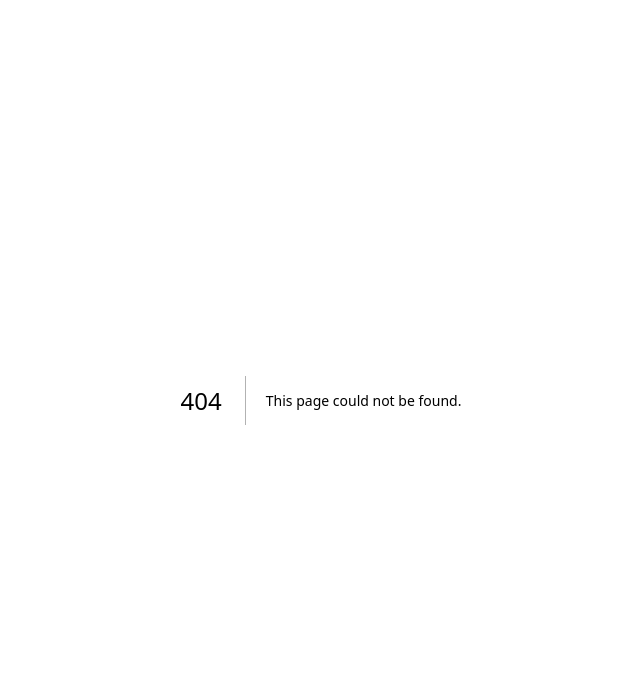
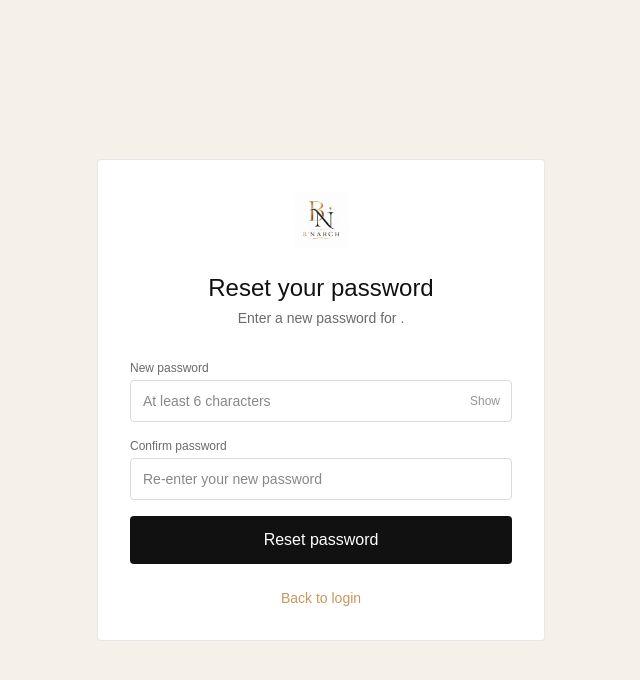
Before and after one commit to bongyy55/havenkey, a Next.js app in the folder frontend/: page /reset-password in a window 1280 px wide. Before the commit this address had no page. Shown: the top 680 px of the page, without its empty margins (319-959 px from the left). Built offline with nearby package versions, Linux system fonts and the light colour scheme.

Commit message:
Add forgot-password and reset-password frontend pages

```diff
--- /dev/null
+++ b/frontend/src/app/forgot-password/page.js
@@ -0,0 +1,105 @@
+"use client";
+
+import { useState } from "react";
+import Link from "next/link";
+import Image from "next/image";
+
+export default function ForgotPasswordPage() {
+  const [email, setEmail] = useState("");
+  const [submitted, setSubmitted] = useState(false);
+  const [loading, setLoading] = useState(false);
+  const [error, setError] = useState("");
+
+  const handleSubmit = async (e) => {
+    e.preventDefault();
+    setLoading(true);
+    setError("");
+
+    try {
+      await fetch("http://127.0.0.1:8000/forgot-password", {
+        method: "POST",
+        headers: { "Content-Type": "application/json" },
+        body: JSON.stringify({ email }),
+      });
+
+      setSubmitted(true);
+    } catch (err) {
+      setError("Could not connect to the server. Please try again.");
+    } finally {
+      setLoading(false);
+    }
+  };
+
+  return (
+    <div className="min-h-screen bg-[#F5F1E8] flex items-center justify-center px-6 py-16">
+      <div className="w-full max-w-md bg-white rounded-sm p-8 border border-[#111111]/10">
+        <Link href="/" className="flex justify-center mb-6">
+          <Image
+            src="/logo.jpeg"
+            alt="B'Narch"
+            width={160}
+            height={160}
+            className="h-14 w-auto object-contain"
+            priority
+          />
+        </Link>
+
+        {!submitted ? (
+          <>
+            <h1 className="font-display text-2xl text-[#111111] text-center mb-1">
+              Reset your password
+            </h1>
+            <p className="text-sm text-[#2B2B2B]/70 text-center mb-8">
+              Enter your email address and we'll send you a link to reset it.
+            </p>
+
+            <form onSubmit={handleSubmit} className="space-y-4">
+              <div>
+                <label className="block text-xs text-[#2B2B2B]/70 mb-1">
+                  Email address
+                </label>
+                <input
+                  type="email"
+                  required
+                  value={email}
+                  onChange={(e) => setEmail(e.target.value)}
+                  className="w-full border border-[#111111]/15 rounded-sm px-3 py-2.5 text-sm text-[#111111] outline-none focus:border-[#C9975C]"
+                  placeholder="you@example.com"
+                />
+              </div>
+
+              {error && <p className="text-red-500 text-sm">{error}</p>}
+
+              <button
+                type="submit"
+                disabled={loading}
+                className="w-full bg-[#111111] text-white font-medium py-3 rounded-sm hover:bg-[#C9975C] transition disabled:opacity-50"
+              >
+                {loading ? "Sending..." : "Send reset link"}
+              </button>
+            </form>
+          </>
+        ) : (
+          <div className="text-center">
+            <div className="mx-auto mb-6 w-14 h-14 rounded-full bg-[#F5F1E8] flex items-center justify-center">
+              <span className="text-2xl">✉️</span>
+            </div>
+            <h1 className="font-display text-2xl text-[#111111] mb-2">
+              Check your inbox
+            </h1>
+            <p className="text-sm text-[#2B2B2B]/70">
+              If that email exists, you'll receive a reset link shortly.
+            </p>
+          </div>
+        )}
+
+        <p className="text-center text-sm text-[#2B2B2B]/70 mt-6">
+          Remember your password?{" "}
+          <Link href="/login" className="text-[#C9975C] font-medium hover:underline">
+            Log in
+          </Link>
+        </p>
+      </div>
+    </div>
+  );
+}
--- /dev/null
+++ b/frontend/src/app/reset-password/page.js
@@ -0,0 +1,161 @@
+"use client";
+
+import { useState, Suspense } from "react";
+import { useRouter, useSearchParams } from "next/navigation";
+import Link from "next/link";
+import Image from "next/image";
+
+function ResetPasswordForm() {
+  const router = useRouter();
+  const searchParams = useSearchParams();
+  const email = searchParams.get("email") || "";
+  const token = searchParams.get("token") || "";
+
+  const [newPassword, setNewPassword] = useState("");
+  const [confirmPassword, setConfirmPassword] = useState("");
+  const [showPassword, setShowPassword] = useState(false);
+  const [error, setError] = useState("");
+  const [loading, setLoading] = useState(false);
+  const [success, setSuccess] = useState(false);
+
+  const handleSubmit = async (e) => {
+    e.preventDefault();
+    setError("");
+
+    if (newPassword.length < 6) {
+      setError("Password must be at least 6 characters");
+      return;
+    }
+
+    if (newPassword !== confirmPassword) {
+      setError("Passwords do not match");
+      return;
+    }
+
+    setLoading(true);
+
+    try {
+      const res = await fetch("http://127.0.0.1:8000/reset-password", {
+        method: "POST",
+        headers: { "Content-Type": "application/json" },
+        body: JSON.stringify({ email, token, new_password: newPassword }),
+      });
+
+      const data = await res.json();
+
+      if (!res.ok) {
+        setError(data.detail || "Could not reset password. Try requesting a new link.");
+        setLoading(false);
+        return;
+      }
+
+      setSuccess(true);
+      setTimeout(() => router.push("/login"), 2000);
+    } catch (err) {
+      setError("Could not connect to the server. Please try again.");
+      setLoading(false);
+    }
+  };
+
+  return (
+    <div className="min-h-screen bg-[#F5F1E8] flex items-center justify-center px-6 py-16">
+      <div className="w-full max-w-md bg-white rounded-sm p-8 border border-[#111111]/10">
+        <Link href="/" className="flex justify-center mb-6">
+          <Image
+            src="/logo.jpeg"
+            alt="B'Narch"
+            width={160}
+            height={160}
+            className="h-14 w-auto object-contain"
+            priority
+          />
+        </Link>
+
+        {success ? (
+          <div className="text-center">
+            <h1 className="font-display text-2xl text-[#111111] mb-2">
+              Password reset
+            </h1>
+            <p className="text-sm text-[#2B2B2B]/70">
+              Redirecting you to login...
+            </p>
+          </div>
+        ) : (
+          <>
+            <h1 className="font-display text-2xl text-[#111111] text-center mb-1">
+              Reset your password
+            </h1>
+            <p className="text-sm text-[#2B2B2B]/70 text-center mb-8">
+              Enter a new password for {email}.
+            </p>
+
+            <form onSubmit={handleSubmit} className="space-y-4">
+              <div>
+                <label className="block text-xs text-[#2B2B2B]/70 mb-1">
+                  New password
+                </label>
+                <div className="relative">
+                  <input
+                    type={showPassword ? "text" : "password"}
+                    required
+                    minLength={6}
+                    value={newPassword}
+                    onChange={(e) => setNewPassword(e.target.value)}
+                    className="w-full border border-[#111111]/15 rounded-sm px-3 py-2.5 pr-10 text-sm text-[#111111] outline-none focus:border-[#C9975C]"
+                    placeholder="At least 6 characters"
+                  />
+                  <button
+                    type="button"
+                    onClick={() => setShowPassword(!showPassword)}
+                    className="absolute right-3 top-1/2 -translate-y-1/2 text-xs text-[#2B2B2B]/50 hover:text-[#C9975C]"
+                  >
+                    {showPassword ? "Hide" : "Show"}
+                  </button>
+                </div>
+              </div>
+
+              <div>
+                <label className="block text-xs text-[#2B2B2B]/70 mb-1">
+                  Confirm password
+                </label>
+                <input
+                  type={showPassword ? "text" : "password"}
+                  required
+                  minLength={6}
+                  value={confirmPassword}
+                  onChange={(e) => setConfirmPassword(e.target.value)}
+                  className="w-full border border-[#111111]/15 rounded-sm px-3 py-2.5 text-sm text-[#111111] outline-none focus:border-[#C9975C]"
+                  placeholder="Re-enter your new password"
+                />
+              </div>
+
+              {error && <p className="text-red-500 text-sm">{error}</p>}
+
+              <button
+                type="submit"
+                disabled={loading}
+                className="w-full bg-[#111111] text-white font-medium py-3 rounded-sm hover:bg-[#C9975C] transition disabled:opacity-50"
+              >
+                {loading ? "Resetting..." : "Reset password"}
+              </button>
+            </form>
+          </>
+        )}
+
+        <p className="text-center text-sm text-[#2B2B2B]/70 mt-6">
+          <Link href="/login" className="text-[#C9975C] font-medium hover:underline">
+            Back to login
+          </Link>
+        </p>
+      </div>
+    </div>
+  );
+}
+
+export default function ResetPasswordPage() {
+  return (
+    <Suspense fallback={<div className="min-h-screen bg-[#F5F1E8]" />}>
+      <ResetPasswordForm />
+    </Suspense>
+  );
+}
```
